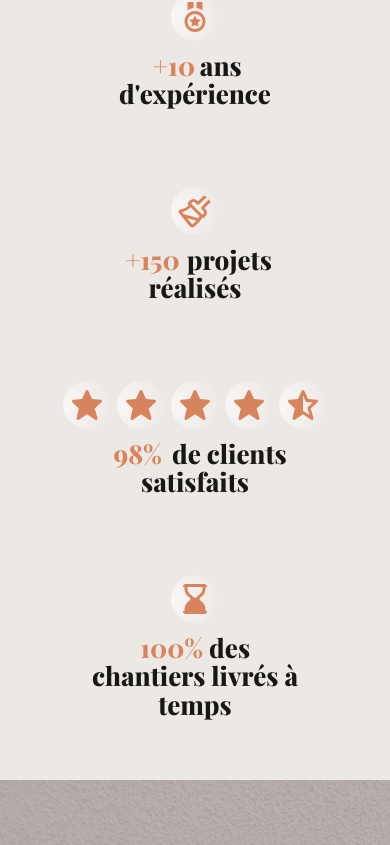
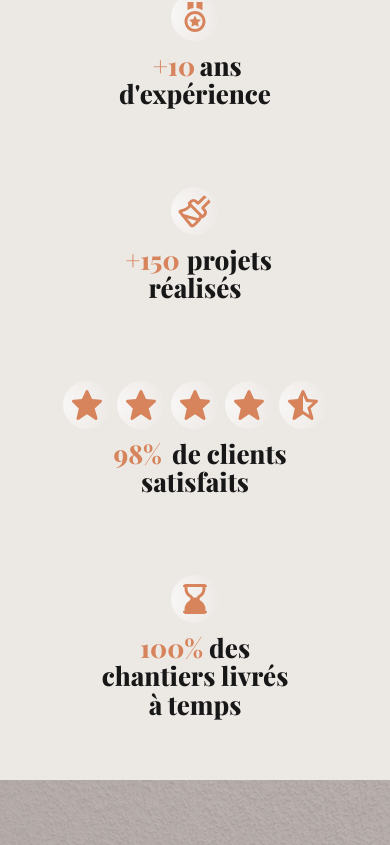
Before and after one commit to aurelienog/renov, a Next.js app: page / in a window 390 px wide. Shown: the part 887-1732 px from the top of the page. Built offline with nearby package versions, Linux system fonts and the light colour scheme; a web font is replaced by a local one.

Commit message:
fixed animation header on scroll for mobile device

```diff
--- a/src/components/header/Header.tsx
+++ b/src/components/header/Header.tsx
@@ -13,6 +13,7 @@ function Header({ logo }: { logo: StaticImageData }): JSX.Element {
 
   //hide header on scroll down
   const [ isHidden, setIsHidden ] = useState(false);
+  const [isTouched, setIsTouched] = useState(false);
   const { scrollY }  = useScroll();
   const lastYRef = useRef(0);
   const ticking = useRef(false);
@@ -30,6 +31,7 @@ function Header({ logo }: { logo: StaticImageData }): JSX.Element {
 
           //set a new state only if it's different from the current state
           if (nextHidden !== isHidden) {
+            setIsTouched(false);
             setIsHidden(nextHidden);
           }
         }
@@ -44,8 +46,9 @@ function Header({ logo }: { logo: StaticImageData }): JSX.Element {
     <motion.header
     className={`${styles.header} header`}
     role='banner'
-    animate= { isHidden ? "hidden" : "visible" }
+    animate= { isHidden && !isTouched ? "hidden" : "visible" }
     whileHover="visible"
+    onClick={() => setIsTouched(true)} // open the header if touched on mobile
     onFocusCapture={() => setIsHidden(false)}
     variants={{
       hidden : {
--- a/src/sections-home/trust-section/styles.module.css
+++ b/src/sections-home/trust-section/styles.module.css
@@ -6,7 +6,7 @@
   padding: 2rem 4rem;
 
   & h3 {
-    padding: 0.4em 0;
+    padding: 0.4em 0.4em;
   }
 }
 
```
